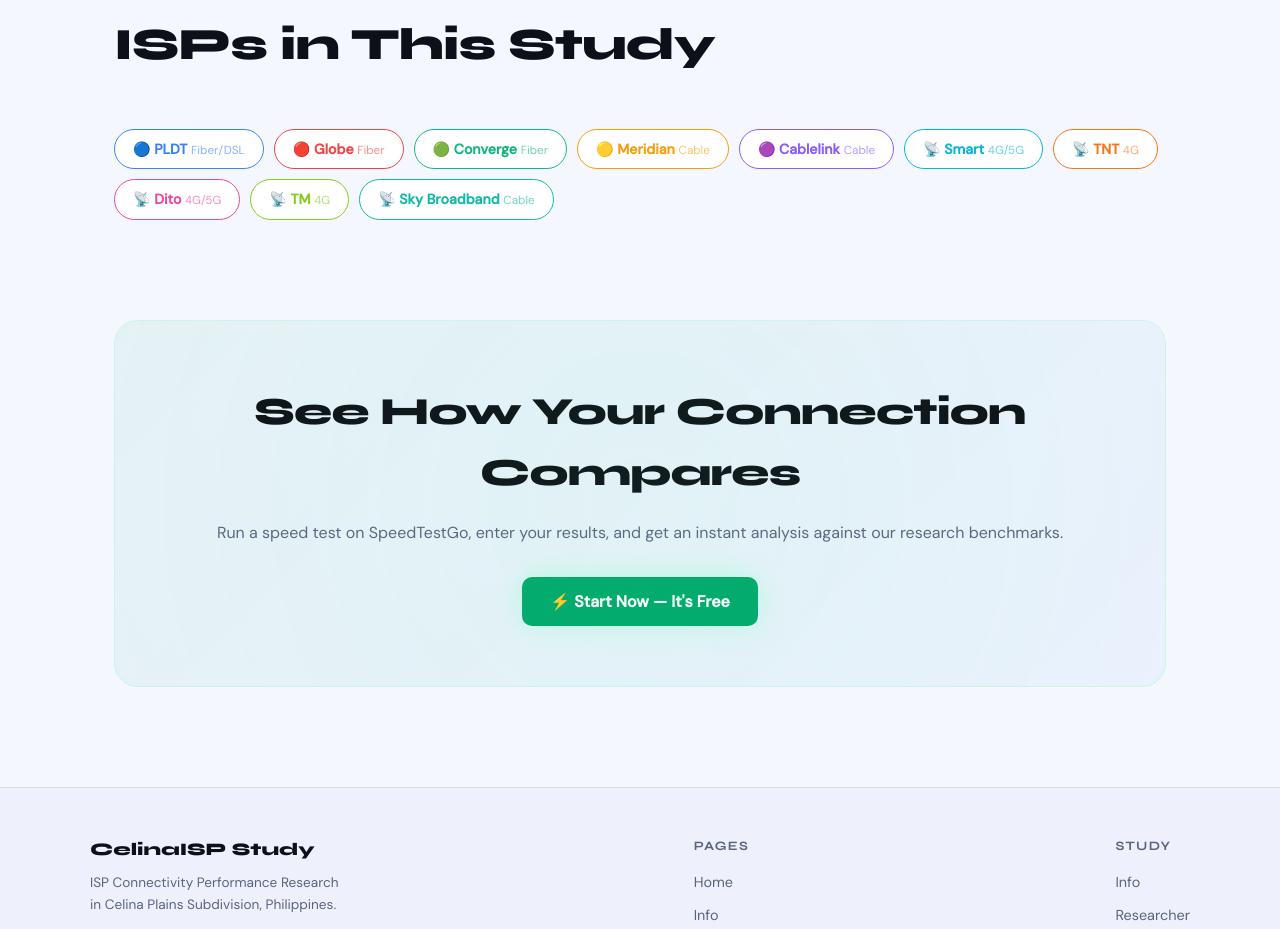
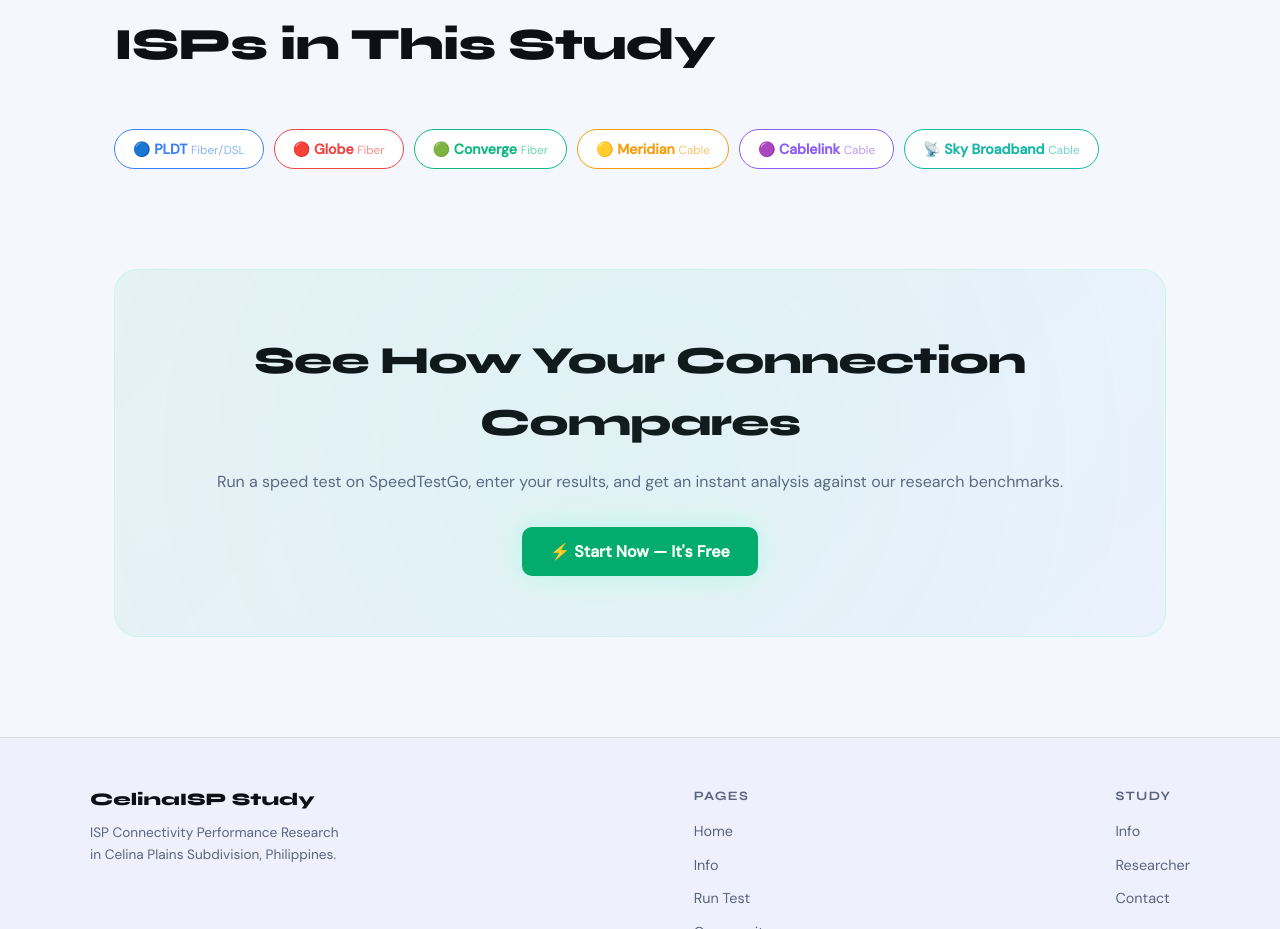
Before and after one commit to Keita1421/internetstudyph, a website: page index.html in a window 1280 px wide. Shown: the part 1602-2531 px from the top of the page. Drawn offline with Linux system fonts and the light colour scheme.

Commit message:
Update index.html

```diff
--- a/index.html
+++ b/index.html
@@ -717,10 +717,6 @@
         <span class="isp-chip" style="border-color:#10b981;color:#10b981">🟢 Converge <small style="opacity:.6;font-weight:400">Fiber</small></span>
         <span class="isp-chip" style="border-color:#f59e0b;color:#f59e0b">🟡 Meridian <small style="opacity:.6;font-weight:400">Cable</small></span>
         <span class="isp-chip" style="border-color:#8b5cf6;color:#8b5cf6">🟣 Cablelink <small style="opacity:.6;font-weight:400">Cable</small></span>
-        <span class="isp-chip" style="border-color:#06b6d4;color:#06b6d4">📡 Smart <small style="opacity:.6;font-weight:400">4G/5G</small></span>
-        <span class="isp-chip" style="border-color:#f97316;color:#f97316">📡 TNT <small style="opacity:.6;font-weight:400">4G</small></span>
-        <span class="isp-chip" style="border-color:#ec4899;color:#ec4899">📡 Dito <small style="opacity:.6;font-weight:400">4G/5G</small></span>
-        <span class="isp-chip" style="border-color:#84cc16;color:#84cc16">📡 TM <small style="opacity:.6;font-weight:400">4G</small></span>
         <span class="isp-chip" style="border-color:#14b8a6;color:#14b8a6">📡 Sky Broadband <small style="opacity:.6;font-weight:400">Cable</small></span>
       </div>
     </section>
```
